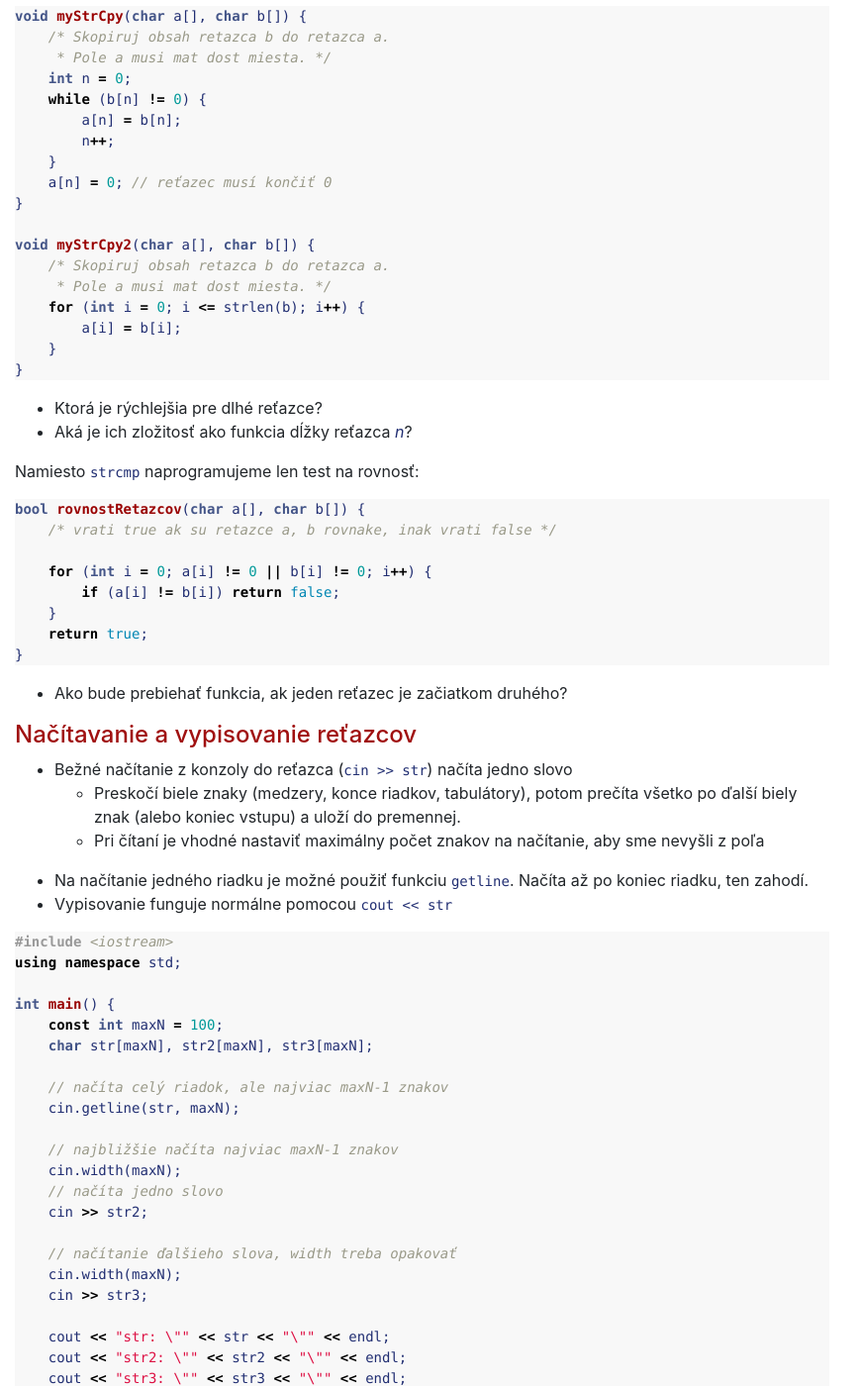
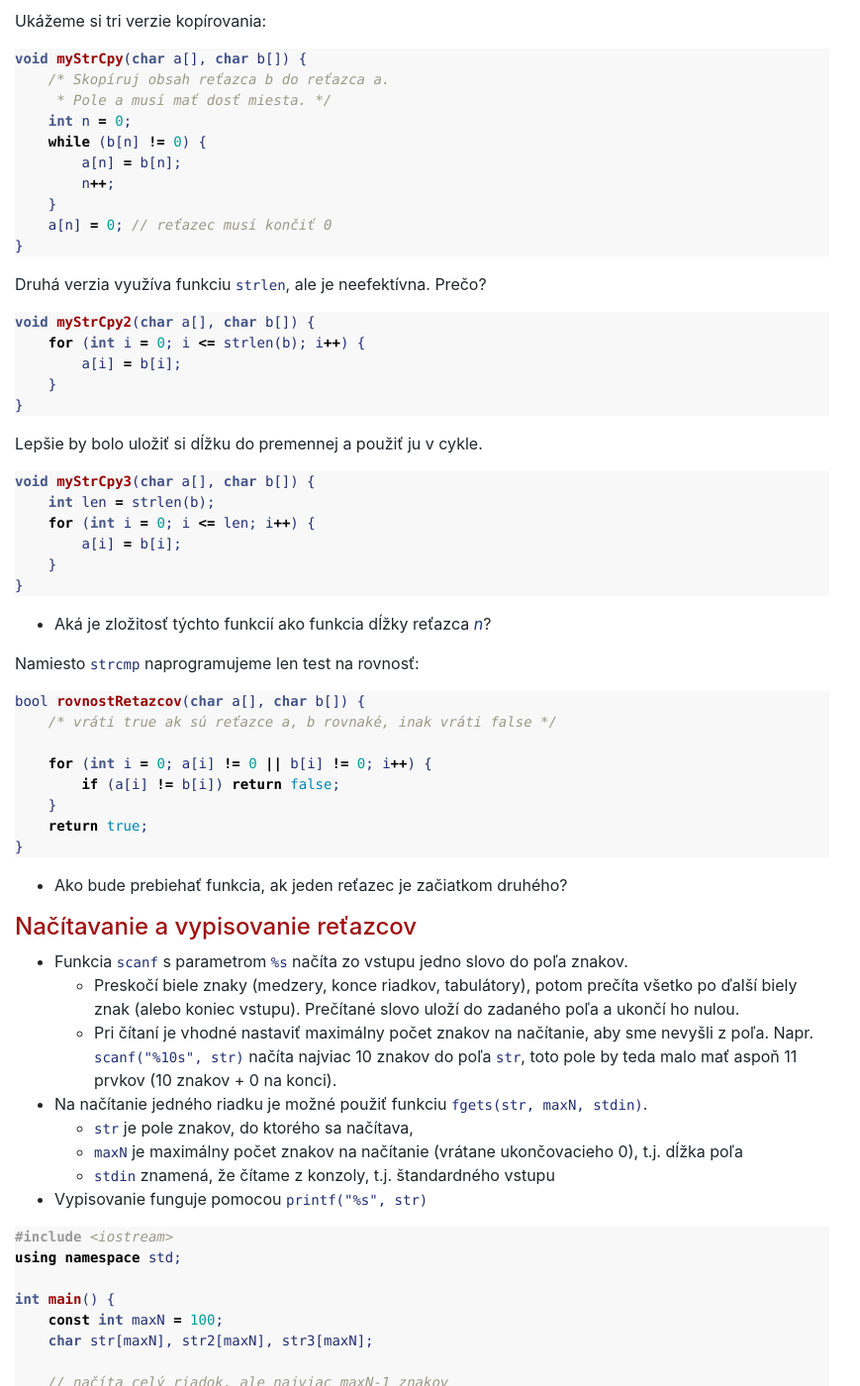
Before and after one commit to dcs-fmph/prog1, a Jekyll site: the page built from notes/P8.md, in a window 1280 px wide and 1400 px high, scrolled down 4137 px. Shown: the whole window at 99% size, without its empty margins (0-869 px from the left). Built offline with Jekyll 4.4.1, drawn with Linux system fonts in a browser that asks for light colours; nearby versions of some CDN libraries; our own code applies the rules of GitHub Pages for plain Markdown files; some of the changed text lies outside the part shown.

Commit message:
start on P8

````diff
--- a/notes/P8.md
+++ b/notes/P8.md
@@ -51,7 +51,7 @@ V stredu 5.11. o 18:10 bude prvý semestrálny test.
     jednoducho.
       - Keď chceme aby výsledok bol konkrétneho typu, použijeme
         pretypovanie.
-  - Znakové konštanty sa píšu v apostrofoch, napr. 'A'
+  - Znakové konštanty sa píšu v apostrofoch, napr. `'A'`
 
 ### Switch
 
@@ -60,9 +60,7 @@ V stredu 5.11. o 18:10 bude prvý semestrálny test.
   - Vo všeobecnosti obsahuje príkaz `switch` viacero rôznych prípadov
     vyhodnotenia výrazu v podmienke.
 
-<!-- end list -->
-
-```cpp
+```c
 switch (výraz) {
     case k1: príkazy1; break;
     case k2: príkazy2; break;
@@ -77,21 +75,20 @@ ale pokračuje ďalej, kým nie je prerušené príkazom `break`.
 
 ### Využitie znakov
 
-Vďaka znakom môžeme spraviť kontrolu toho, čo vlastne používateľ napísal
-na vstup. Napríklad, či zadal správne celé číslo a nenamiešal medzi
-cifry nejaký iný znak.
+Pomocou načítania po znakoch si môžeme sami naprogramovať konverziu textu na číslo a skontrolovať či je na vstupe skutočne číslo ukončené medzerou alebo koncom riadku.
+- Niečo podobné robí aj funkcia `scanf` pri načítaní čísla, ale my si to teraz spravíme sami.
+- Pre jednoduchosť predpokladáme, že číslo je kladné a celé.
 
-```cpp
-#include <iostream>
-using namespace std;
+```c
+#include <stdio.h>
 
-int main() {
+int main(void) {
     int N = 0;
     char c;
 
-    cout << "Zadajte cele kladne cislo: ";
+    printf("Zadajte cele kladne cislo: ");
 
-    cin >> noskipws >> c;
+    scanf("%c", &c);
 
     // kým je načítaný znak číslo (t.j. jedna cifra)
     while ((c >= '0') && (c <= '9')) {
@@ -102,16 +99,16 @@ int main() {
         // upravíme číslo N
         N = N * 10 + cifra;
         // a načítame ďalší znak
-        cin >> noskipws >> c;
+        scanf("%c", &c);
     }
 
     if ((c == ' ') || (c == '\n')) {
         // ak sme skončili medzerou alebo koncom riadku,
         // tak je to pekné číslo
-        cout << "Zadali ste " << N << endl;
+        printf("Zadali ste %d\n", N);
     } else {
         // ak sme skončili niečim iným, asi to nebude ok
-        cout << "Toto je cele cislo?" << endl;
+        printf("Toto je cele cislo?\n");
     }
 }
 ```
@@ -140,9 +137,8 @@ pozíciou nuly v poli.
     koncom riadku
   - Prvý spôsob je zdĺhavý:
 
-<!-- end list -->
 
-```cpp
+```c
     char str[6];
     str[0] = 'A';
     str[1] = 'h';
@@ -157,7 +153,6 @@ pozíciou nuly v poli.
   - Namiesto toho sa používa **špeciálna skratka**: `char
     str[6]="Ahoj\n";`
 
-<!-- end list -->
 
   - Ako vytvoríme prázdny reťazec?
 
@@ -165,7 +160,7 @@ pozíciou nuly v poli.
 
 **Znaky reťazca môžeme meniť**
 
-```cpp
+```c
 char a[100] = "vlk";
 char ch = a[0]; // ch obsahuje hodnotu 'v'
 char b[100] = "pes";
@@ -178,7 +173,7 @@ b[0] = a[1];   // Výsledkom je 'les'.
 **Reťazec sa nedá kopírovať jednoduchým priradením**, nemôžeme teda
 spraviť
 
-```cpp
+```c
 char a[100];
 a = "Ahoj";           // chyba
 char b[100] = "Ahoj"; // ok - inicializacia
@@ -207,22 +202,22 @@ Obsahuje mnohé funkcie na prácu s reťazcami, napríklad tieto:
 Všetky tieto funkcie by sme si však vedeli naprogramovať aj sami. Tu je
 napríklad výpočet dĺžky:
 
-```cpp
+```c
 int myStrLen(char a[]) {
     int n = 0;
-    while(a[n] != 0) {  n++; }
+    while (a[n] != 0) { n++; }
     return n;
 }
 ```
 
-  - čo bude funkcia robiť ak reťazcu chýba na konci 0?
+  - čo bude funkcia robiť, ak reťazcu chýba na konci 0?
 
-Dve verzie kopírovania:
+Ukážeme si tri verzie kopírovania:
 
-```cpp
+```c
 void myStrCpy(char a[], char b[]) {
-    /* Skopiruj obsah retazca b do retazca a.
-     * Pole a musi mat dost miesta. */
+    /* Skopíruj obsah reťazca b do reťazca a.
+     * Pole a musí mať dosť miesta. */
     int n = 0;
     while (b[n] != 0) {
         a[n] = b[n];
@@ -230,24 +225,34 @@ void myStrCpy(char a[], char b[]) {
     }
     a[n] = 0; // reťazec musí končiť 0
 }
+```
 
+Druhá verzia využíva funkciu `strlen`, ale je neefektívna. Prečo?
+```c
 void myStrCpy2(char a[], char b[]) {
-    /* Skopiruj obsah retazca b do retazca a.
-     * Pole a musi mat dost miesta. */
     for (int i = 0; i <= strlen(b); i++) {
         a[i] = b[i];
     }
 }
 ```
 
-  - Ktorá je rýchlejšia pre dlhé reťazce?
-  - Aká je ich zložitosť ako funkcia dĺžky reťazca *n*?
+Lepšie by bolo uložiť si dĺžku do premennej a použiť ju v cykle.
+```c
+void myStrCpy3(char a[], char b[]) {
+    int len = strlen(b);
+    for (int i = 0; i <= len; i++) {
+        a[i] = b[i];
+    }
+}
+```
+
+  - Aká je zložitosť týchto funkcií ako funkcia dĺžky reťazca *n*?
 
 Namiesto `strcmp` naprogramujeme len test na rovnosť:
 
-```cpp
+```c
 bool rovnostRetazcov(char a[], char b[]) {
-    /* vrati true ak su retazce a, b rovnake, inak vrati false */
+    /* vráti true ak sú reťazce a, b rovnaké, inak vráti false */
 
     for (int i = 0; a[i] != 0 || b[i] != 0; i++) {
         if (a[i] != b[i]) return false;
@@ -260,19 +265,19 @@ bool rovnostRetazcov(char a[], char b[]) {
 
 ## Načítavanie a vypisovanie reťazcov
 
-  - Bežné načítanie z konzoly do reťazca (`cin >> str`) načíta jedno
-    slovo
-      - Preskočí biele znaky (medzery, konce riadkov, tabulátory), potom
-        prečíta všetko po ďalší biely znak (alebo koniec vstupu) a uloží
-        do premennej.
-      - Pri čítaní je vhodné nastaviť maximálny počet znakov na
-        načítanie, aby sme nevyšli z poľa
-
-<!-- end list -->
-
-  - Na načítanie jedného riadku je možné použiť funkciu `getline`.
-    Načíta až po koniec riadku, ten zahodí.
-  - Vypisovanie funguje normálne pomocou `cout << str`
+- Funkcia `scanf` s parametrom `%s` načíta zo vstupu jedno slovo do poľa znakov.
+  - Preskočí biele znaky (medzery, konce riadkov, tabulátory), potom
+    prečíta všetko po ďalší biely znak (alebo koniec vstupu). Prečítané slovo uloží
+    do zadaného poľa a ukončí ho nulou.
+  - Pri čítaní je vhodné nastaviť maximálny počet znakov na
+    načítanie, aby sme nevyšli z poľa. Napr. `scanf("%10s", str)`
+    načíta najviac 10 znakov do poľa `str`, toto pole by teda
+    malo mať aspoň 11 prvkov (10 znakov + 0 na konci).
+- Na načítanie jedného riadku je možné použiť funkciu `fgets(str, maxN, stdin)`.
+  - `str` je pole znakov, do ktorého sa načítava,
+  - `maxN` je maximálny počet znakov na načítanie (vrátane ukončovacieho 0), t.j. dĺžka poľa
+  - `stdin` znamená, že čítame z konzoly, t.j. štandardného vstupu
+- Vypisovanie funguje pomocou `printf("%s", str)`
 
 <!-- end list -->
 
````
Also changed, not shown: other parts of notes/P8.md (+1 -1 lines).
